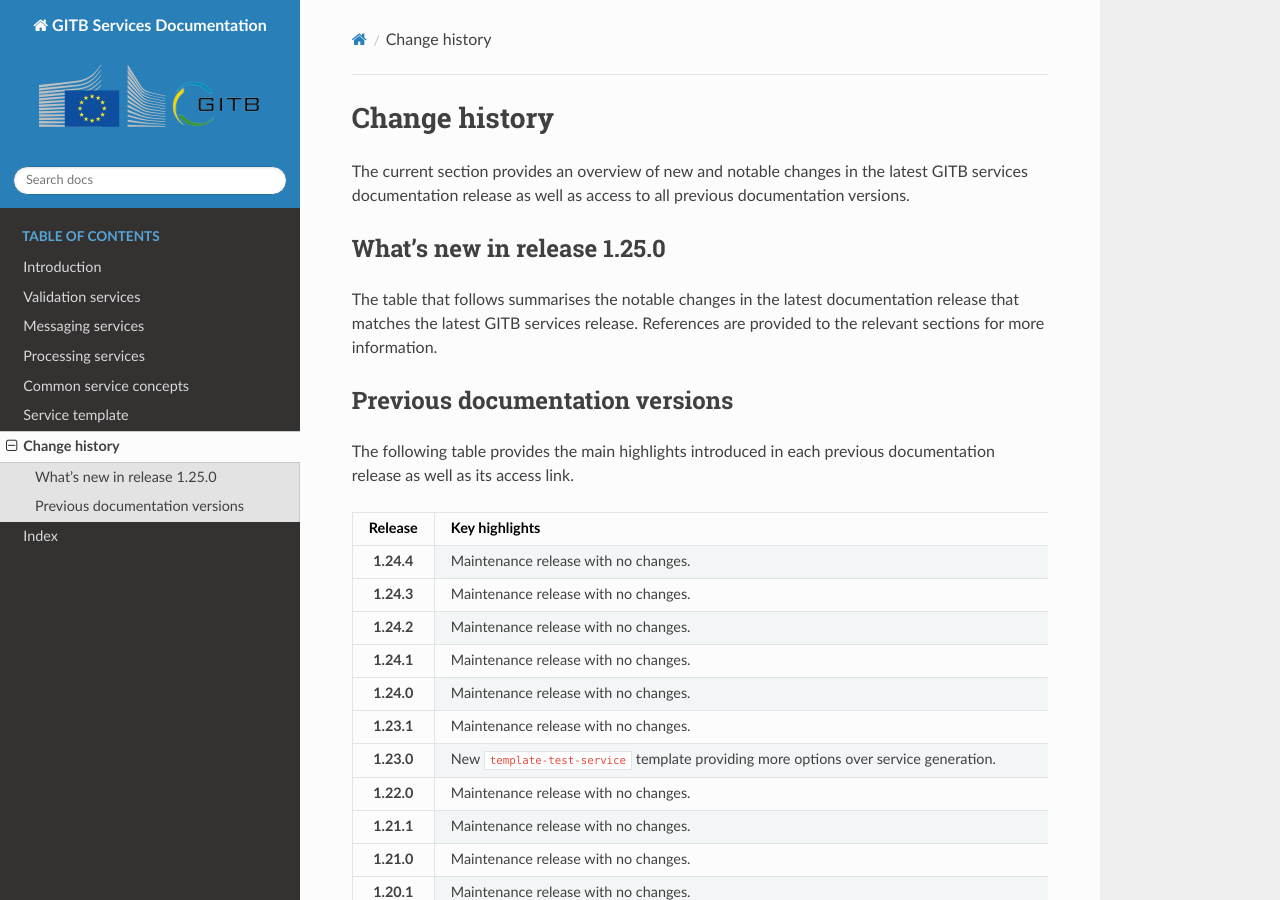
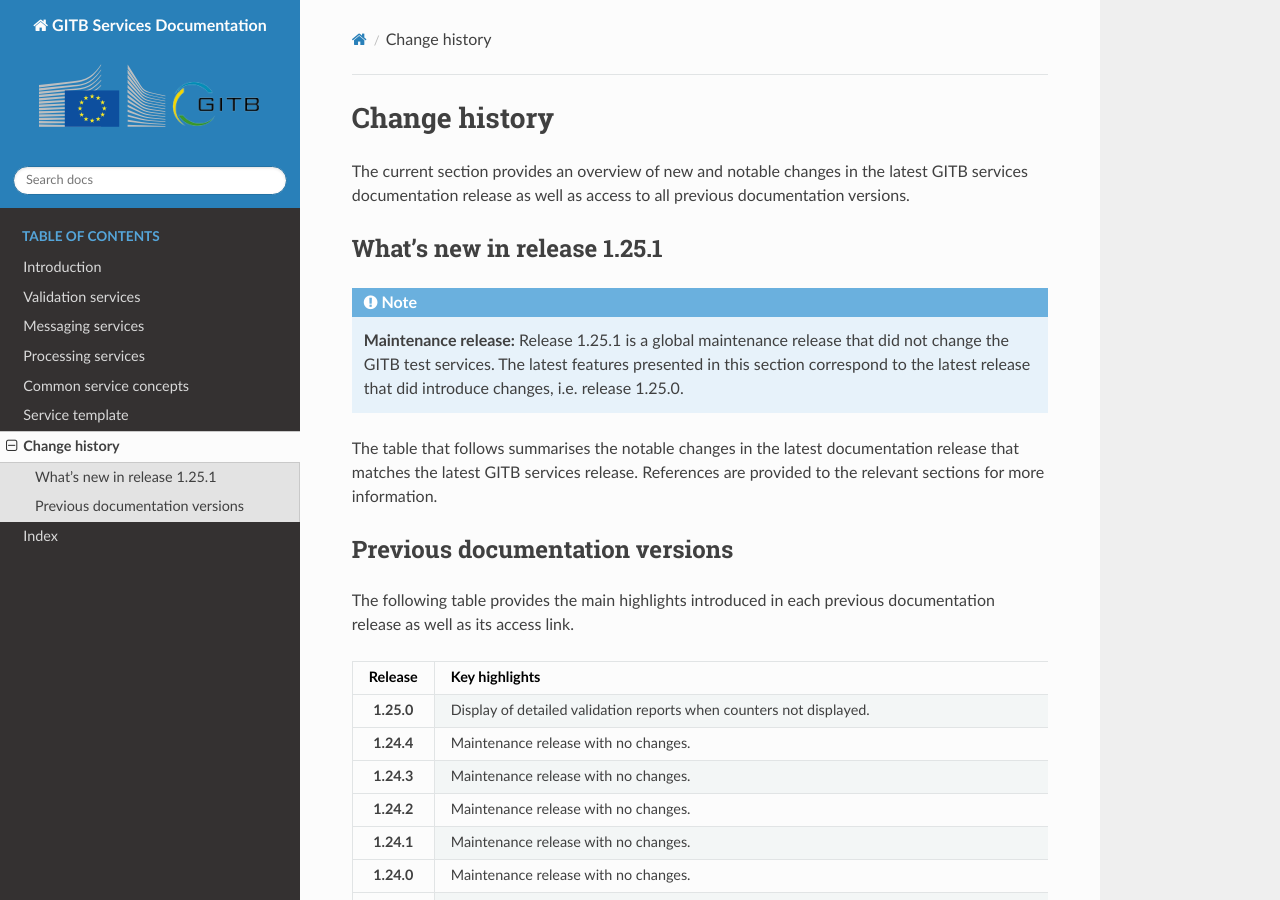
Before and after one commit to ISAITB/docs-services, a Sphinx documentation site: the page built from source/changelog/index.rst, in a window 1280 px wide and 900 px high. Built offline with Sphinx 7.4.7 and the Read the Docs theme 3.1.0, drawn with Linux system fonts in a browser that asks for light colours.

Commit message:
Updates for release 1.25.1

```diff
--- a/source/changelog/index.rst
+++ b/source/changelog/index.rst
@@ -8,8 +8,12 @@
 
 .. _changelog__new:
 
-What's new in release 1.25.0
+What's new in release 1.25.1
 ----------------------------
+
+.. note::
+    **Maintenance release:** Release 1.25.1 is a global maintenance release that did not change the GITB test services. The latest features presented
+    in this section correspond to the latest release that did introduce changes, i.e. release 1.25.0.
 
 The table that follows summarises the notable changes in the latest documentation release that matches the latest GITB services
 release. References are provided to the relevant sections for more information.
@@ -29,6 +33,7 @@
     :header: "Release", "Key highlights", "Documentation link"
     :stub-columns: 1
 
+    1.25.0, Display of detailed validation reports when counters not displayed., https://www.itb.ec.europa.eu/docs/services/1.25.0/
     1.24.4, Maintenance release with no changes., https://www.itb.ec.europa.eu/docs/services/1.24.4/
     1.24.3, Maintenance release with no changes., https://www.itb.ec.europa.eu/docs/services/1.24.3/
     1.24.2, Maintenance release with no changes., https://www.itb.ec.europa.eu/docs/services/1.24.2/
--- a/source/conf.py
+++ b/source/conf.py
@@ -24,9 +24,9 @@
 author = 'European Commission, DIGIT'
 
 # The short X.Y version
-version = 'GITB services version 1.25.0'
+version = 'GITB services version 1.25.1'
 # The full version, including alpha/beta/rc tags
-release = 'GITB services version 1.25.0'
+release = 'GITB services version 1.25.1'
 
 html_show_sourcelink = False
 html_show_sphinx = False
--- a/source/messaging/index.rst
+++ b/source/messaging/index.rst
@@ -114,7 +114,7 @@
     <dependency>
         <groupId>eu.europa.ec.itb</groupId>
         <artifactId>gitb-types-jakarta</artifactId>
-        <version>1.25.0</version>
+        <version>1.25.1</version>
     </dependency>
 
 .. note::
--- a/source/processing/index.rst
+++ b/source/processing/index.rst
@@ -51,7 +51,7 @@
     <dependency>
         <groupId>eu.europa.ec.itb</groupId>
         <artifactId>gitb-types-jakarta</artifactId>
-        <version>1.25.0</version>
+        <version>1.25.1</version>
     </dependency>
 
 .. note::
--- a/source/templates/index.rst
+++ b/source/templates/index.rst
@@ -62,7 +62,7 @@
 
 .. code-block:: none
 
-    mvn archetype:generate "-DarchetypeGroupId=eu.europa.ec.itb" "-DarchetypeArtifactId=template-test-service" "-DarchetypeVersion=1.25.0"
+    mvn archetype:generate "-DarchetypeGroupId=eu.europa.ec.itb" "-DarchetypeArtifactId=template-test-service" "-DarchetypeVersion=1.25.1"
 
 This will download and run the project generation process. Provide the following values for the requested properties:
 
@@ -82,7 +82,7 @@
 
     ...
     [INFO] ----------------------------------------------------------------------------
-    [INFO] Using following parameters for creating project from Archetype: template-test-service:1.25.0
+    [INFO] Using following parameters for creating project from Archetype: template-test-service:1.25.1
     [INFO] ----------------------------------------------------------------------------
     [INFO] Parameter: groupId, Value: org.test
     [INFO] Parameter: artifactId, Value: test-services
--- a/source/validation/index.rst
+++ b/source/validation/index.rst
@@ -26,7 +26,7 @@
   <dependency>
       <groupId>eu.europa.ec.itb</groupId>
       <artifactId>gitb-types-jakarta</artifactId>
-      <version>1.25.0</version>
+      <version>1.25.1</version>
   </dependency>
 
 .. note::
```
